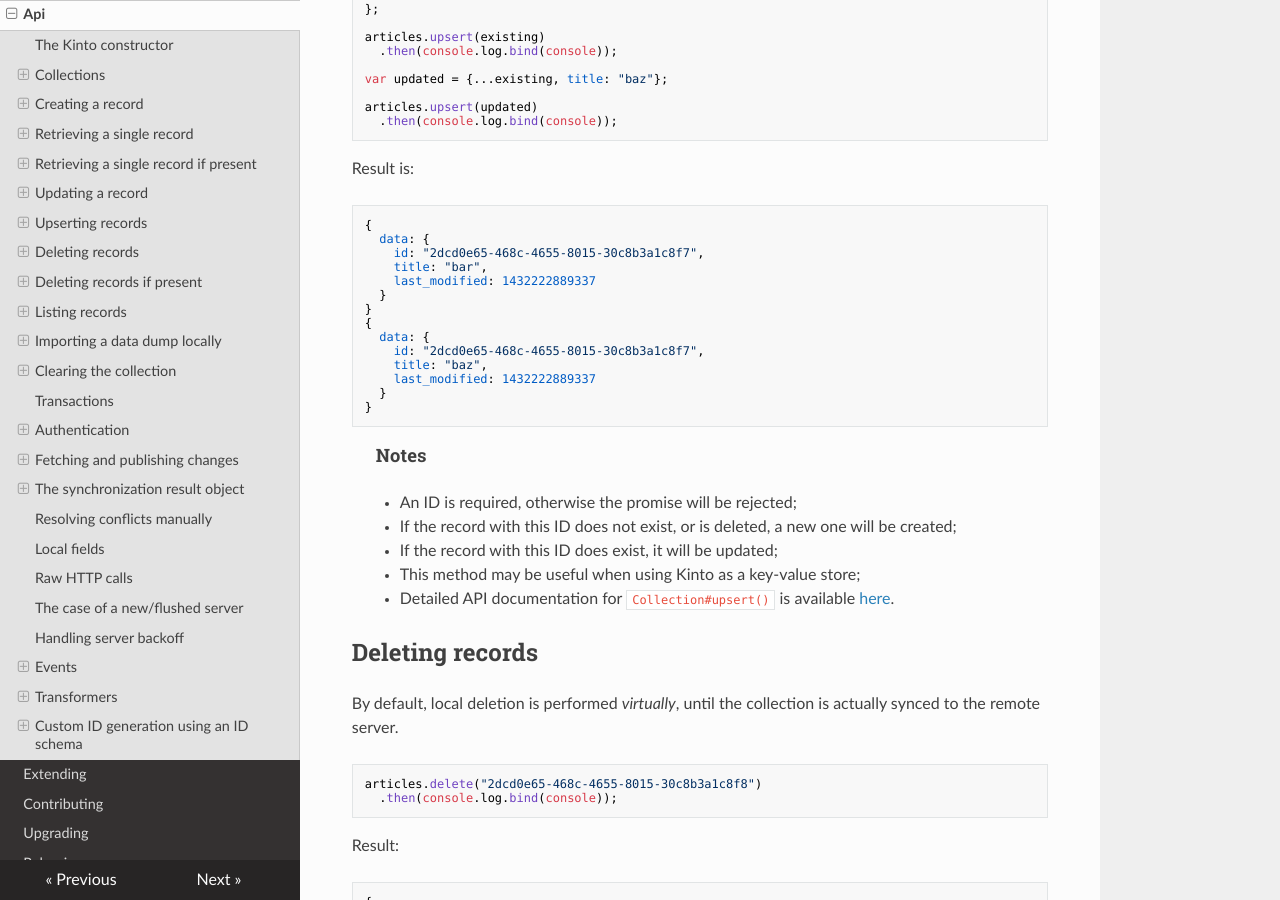
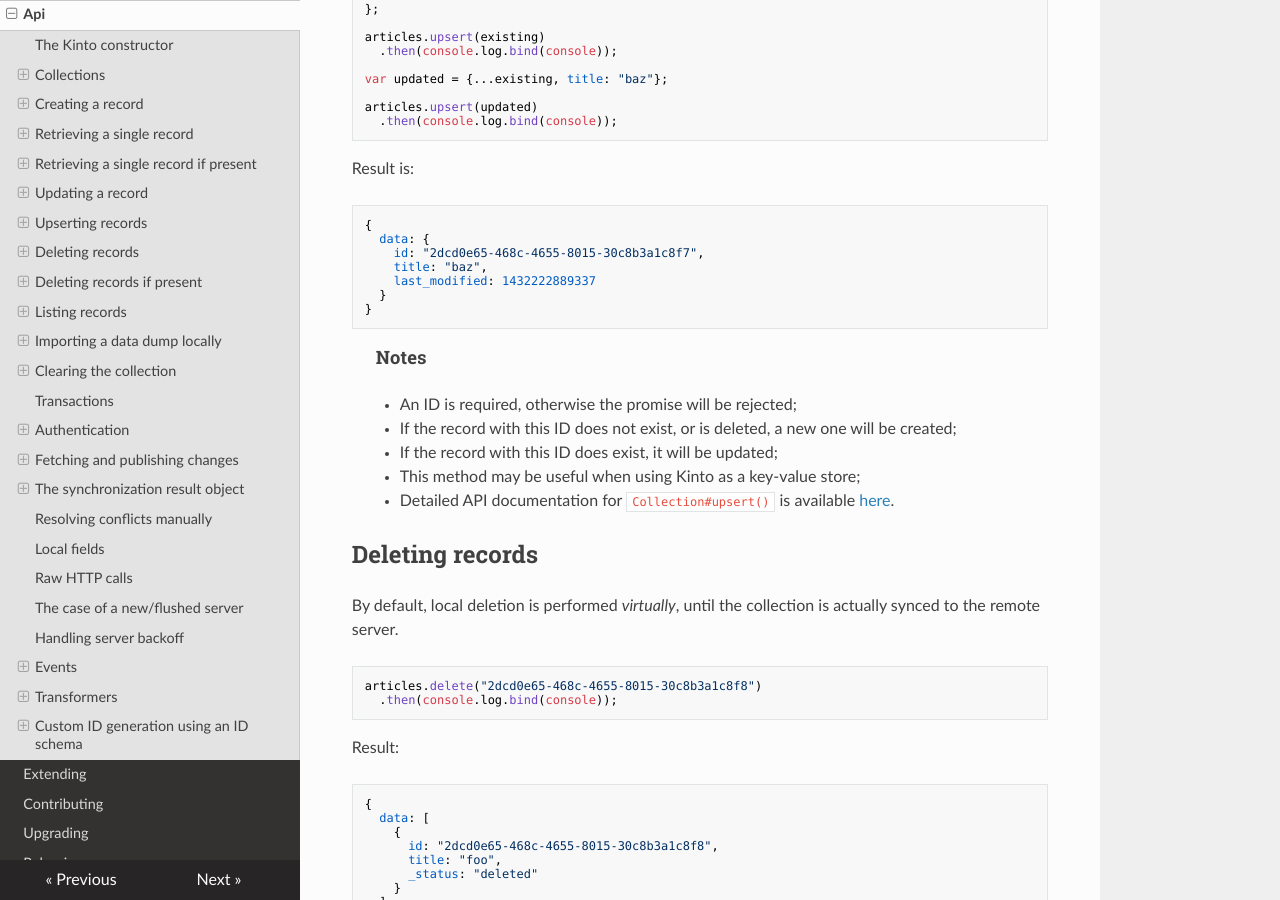
Before and after one commit to Kinto/kinto.js, an MkDocs documentation site: the page built from docs/api.md, in a window 1280 px wide and 900 px high, scrolled down 3474 px. Built offline with MkDocs 1.6.1, drawn with Linux system fonts in a browser that asks for light colours; nearby versions of some CDN libraries; old or Windows-style settings are respelled for this version of MkDocs.

Commit message:
Fix the result of upsert.

````diff
--- a/docs/api.md
+++ b/docs/api.md
@@ -168,13 +168,6 @@ articles.upsert(updated)
 Result is:
 
 ```js
-{
-  data: {
-    id: "2dcd0e65-468c-4655-8015-30c8b3a1c8f7",
-    title: "bar",
-    last_modified: 1432222889337
-  }
-}
 {
   data: {
     id: "2dcd0e65-468c-4655-8015-30c8b3a1c8f7",
````
